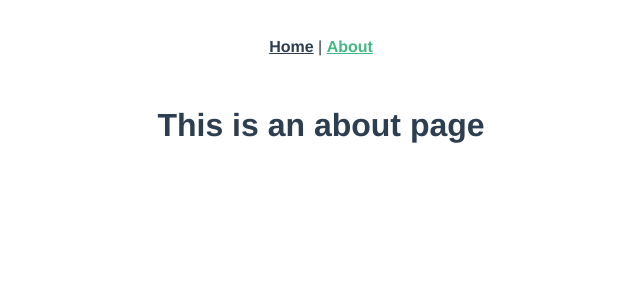
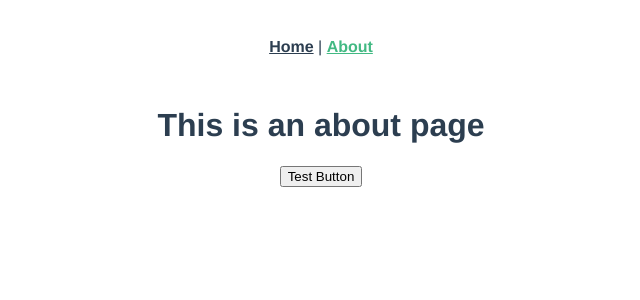
Before and after one commit to vticonsulting/testing, a Vue app: page /about in a window 1280 px wide. Shown: the top 300 px of the page, without its empty margins (319-959 px from the left). Built offline with nearby package versions, Linux system fonts and the light colour scheme.

Commit message:
add test button

```diff
--- a/src/views/About.vue
+++ b/src/views/About.vue
@@ -1,5 +1,6 @@
 <template>
   <div class="about">
     <h1>This is an about page</h1>
+    <button id="test-button">Test Button</button>
   </div>
 </template>
```
